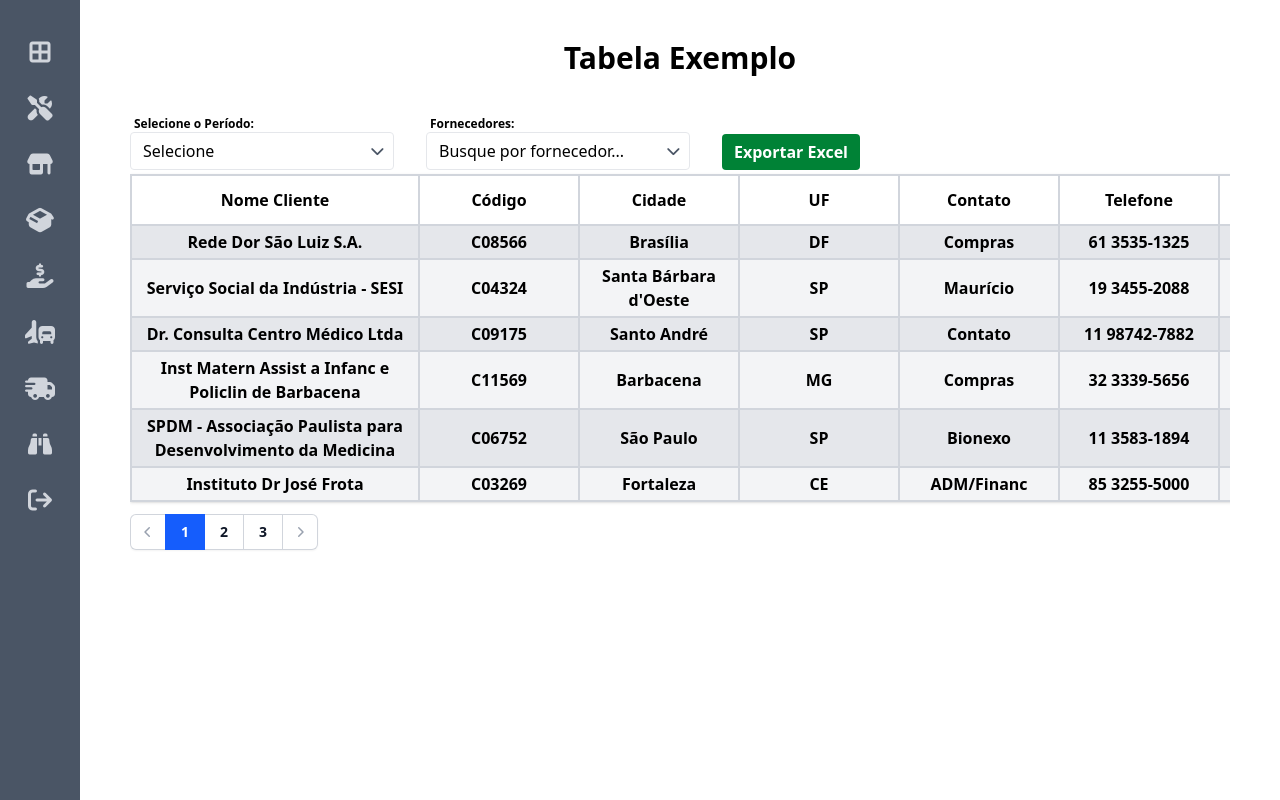
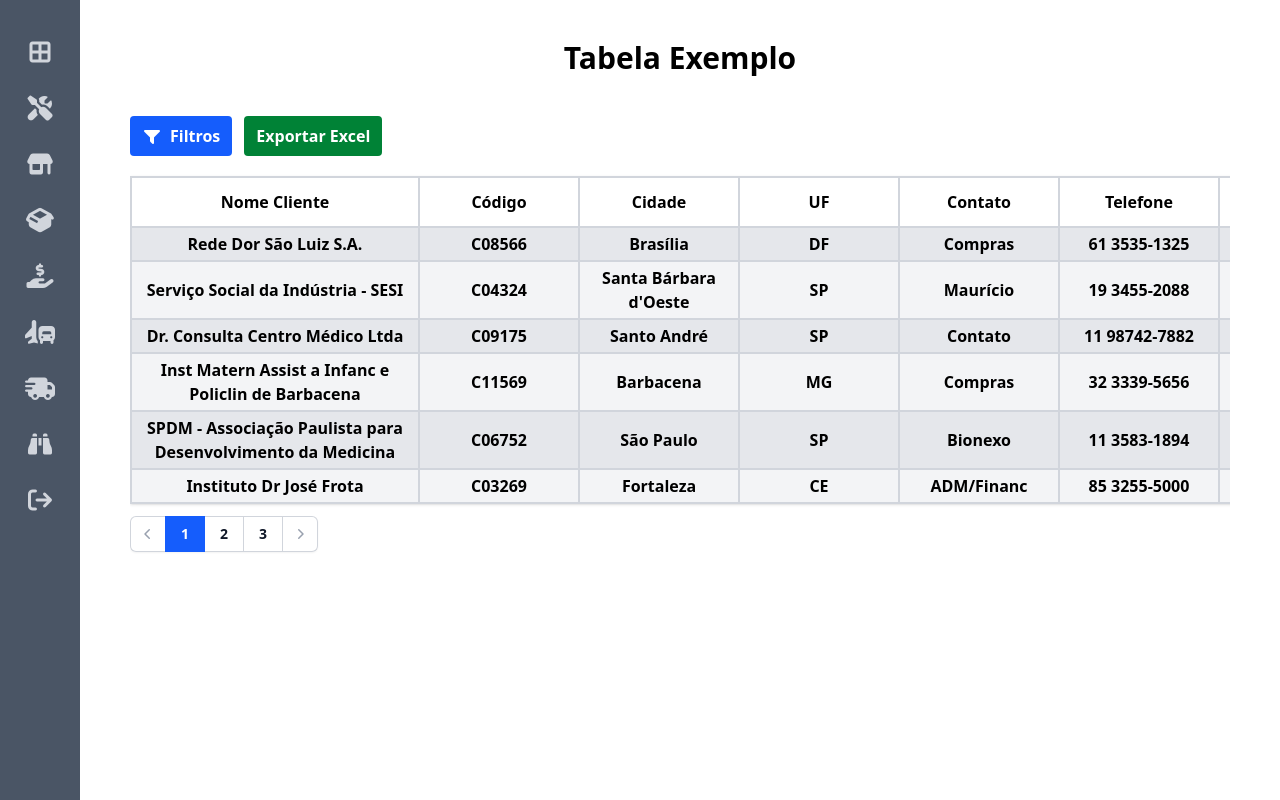
Before and after one commit to Macrosul-Produtos-Medicos/analise_dados_macrosul, a Django app: page /tabela_exemplo in a window 1280 px wide. Run offline with Django 5.2, Linux system fonts and the light colour scheme; the visitor is signed in with stand-in values (Sample User, id 1); lists and menus that the app fills with data are empty; some libraries are stand-ins or nearby versions.

Commit message:
feat: filtro em tabela exemplo

```diff
--- a/core/templates/tabela_exemplo.html
+++ b/core/templates/tabela_exemplo.html
@@ -19,60 +19,65 @@
             </div> -->
 
             <!-- CAMPOS SELECT  -->
-            <div class="w-72">
-                <label for="" class="text-xs block pl-1 font-semibold">Selecione o Período:</label>
+            <div class="flex items-end justify-start space-x-3 mb-4 relative">
+                <button id="open-filter-modal" class="bg-blue-600 text-white font-semibold py-2 px-3 rounded cursor-pointer hover:bg-blue-800 transition duration-300 flex items-center space-x-2">
+                    <i class="fa-solid fa-filter"></i>
+                    <span>Filtros</span>
+                </button>
+
+                <button class="bg-green-700 text-white font-semibold py-2 px-3 rounded cursor-pointer hover:bg-green-900 transition duration-300">
+                    Exportar Excel
+                </button>
+
+                <div id="filter-modal" class="absolute top-full left-0 mt-2 z-40 hidden">
+                    <div class="bg-white rounded-lg shadow-xl w-72 p-4 border border-gray-200">
+
+                        <div class="flex justify-between items-center pb-3 mb-3 border-b">
+                            <h3 class="text-sm font-bold text-gray-900">Opções de Filtro</h3>
+                            <button id="close-modal-btn" type="button" class="text-gray-400 hover:text-gray-600">
+                                <i class="fa-solid fa-xmark text-sm"></i>
+                            </button>
+                        </div>
+
+                        <div class="space-y-4">
+
+                            <div class="w-full">
+                                <label for="period-select" class="text-xs block pl-1 font-semibold">Selecione o Período:</label>
                                 <div class="relative flex">
-                    <select name="" id="" class="border border-gray-200 px-3 py-1.5 rounded w-11/12 focus:outline-gray-400 appearance-none relative">
+                                    <select name="period" id="period-select" class="border border-gray-200 text-sm px-3 py-1.5 rounded w-full focus:outline-gray-400 appearance-none">
                                         <option value="" disabled selected>Selecione</option>
-                        <option value="">Este Mês</option>
-                        <option value="">Últimos 30 Dias</option>
-                        <option value="">Mês Passado</option>
-                        <option value="">Últimos 6 Meses</option>
-                        <option value="">Este Ano</option>
-                        <option value="">Últimos 12 Meses</option>
-                        <option value="">Ano Passado</option>
+                                        <option value="ultimos-30-dias">Últimos 30 Dias</option>
+                                        <option value="ultimos-6-meses">Últimos 6 Meses</option>
+                                        <option value="ultimos-12-meses">Últimos 12 Meses</option>
                                     </select>
-                    <!-- Flecha do select  -->
-                    <div class="absolute right-8 top-1.5 ">
-                        <p><i class="fa-solid fa-chevron-down text-sm text-gray-600"></i></p>
+                                    <div class="absolute right-3 top-1.5 ">
+                                        <p><i class="fa-solid fa-chevron-down text-xs text-gray-600"></i></p>
                                     </div>
                                 </div>
                             </div>
 
-            <!-- CAMPOS DE INTERVALO DE DATAS  -->
-            <!-- <div class="">
-                <div class="flex items-center space-x-2 mt-1">
-                    <div>
-                        <label for="" class="text-xs block pl-1 font-semibold">De:</label>
-                        <input type="date" class="border border-gray-200 px-3 py-1.5 rounded w-36 focus:outline-gray-400">
-                    </div>
-
-                    <div>
-                        <label for="" class="text-xs block pl-1 font-semibold">Até:</label>
-                        <input type="date" class="border border-gray-200 px-3 py-1.5 rounded w-36 focus:outline-gray-400">
-                    </div>
-                </div>
-            </div> -->
-
-            <div class="">
-                <div class="w-72">
-                    <label for="" class="text-xs block pl-1 font-semibold">Fornecedores:</label>
+                            <div class="w-full">
+                                <label for="supplier-select" class="text-xs block pl-1 font-semibold">Fornecedores:</label>
                                 <div class="relative">
-                        <select name="" id="" class="border border-gray-200 px-3 py-1.5 rounded  focus:outline-gray-400 w-11/12 appearance-none">
+                                    <select name="supplier" id="supplier-select" class="border border-gray-200 text-sm px-3 py-1.5 rounded focus:outline-gray-400 w-full appearance-none">
                                         <option value="" selected disabled>Busque por fornecedor...</option>
-                            <option value="Chin Kou">Chin Kou</option>
+                                        <option value="chin-kou">Chin Kou</option>
                                     </select>
-                        <!-- Flecha do select  -->
-                        <div class="absolute right-8 top-1.5 ">
-                            <p><i class="fa-solid fa-chevron-down text-sm text-gray-600"></i></p>
+                                    <div class="absolute right-3 top-1.5 ">
+                                        <p><i class="fa-solid fa-chevron-down text-xs text-gray-600"></i></p>
                                     </div>
                                 </div>
                             </div>
                         </div>
 
-            <button class="bg-green-700 text-white font-semibold py-1.5 px-3 rounded cursor-pointer hover:bg-green-900 transition duration-300">
-                Exportar Excel
+                        <div class="mt-4 flex justify-end space-x-2 pt-3 border-t">
+                            <button type="button" class="py-1 px-3 text-xs bg-blue-600 border border-transparent rounded-md font-medium text-white shadow-sm hover:bg-blue-700">
+                                Aplicar
                             </button>
+                        </div>
+                    </div>
+                </div>
+            </div>
         </div>
         <!-- TABELA -->
         <div class="">
@@ -357,4 +362,25 @@
         </div>
     </div>
 </div>
+
+<script>
+    document.addEventListener('DOMContentLoaded', () => {
+        const modal = document.getElementById('filter-modal');
+        const openBtn = document.getElementById('open-filter-modal');
+        const closeBtn = document.getElementById('close-modal-btn');
+
+        openBtn.addEventListener('click', () => {
+            modal.classList.remove('hidden');
+            modal.classList.add('flex');
+        });
+
+        const closeModal = () => {
+            modal.classList.add('hidden');
+            modal.classList.remove('flex');
+        };
+
+        closeBtn.addEventListener('click', closeModal);
+
+    });
+</script>
 {% endblock content %}
--- a/package.json
+++ b/package.json
@@ -1,6 +1,6 @@
 {
   "dependencies": {
-    "@tailwindcss/cli": "^4.1.16",
-    "tailwindcss": "^4.1.16"
+    "@tailwindcss/cli": "^4.1.17",
+    "tailwindcss": "^4.1.17"
   }
 }
```
Also changed, not shown: package-lock.json, static/css/main.min.css. Lines whose indentation alone changed are shown as unchanged.
